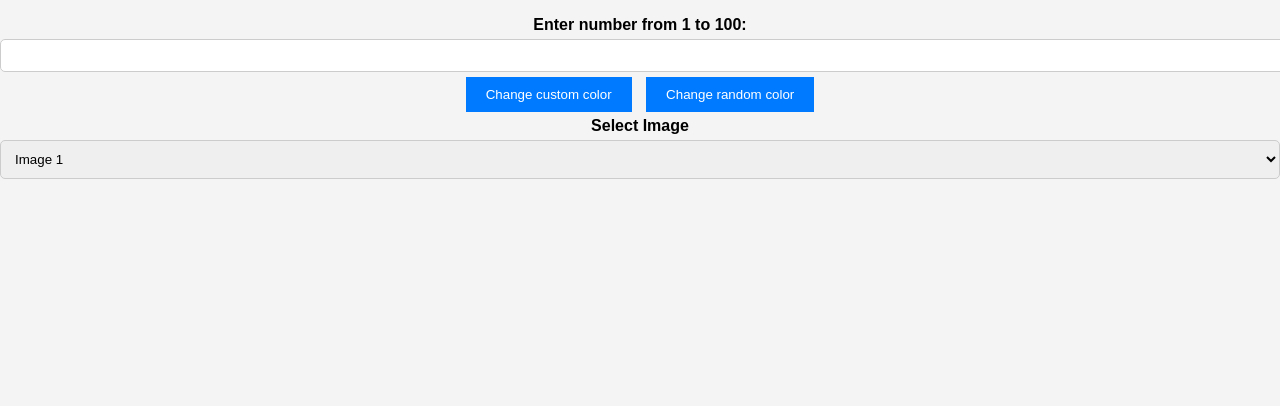
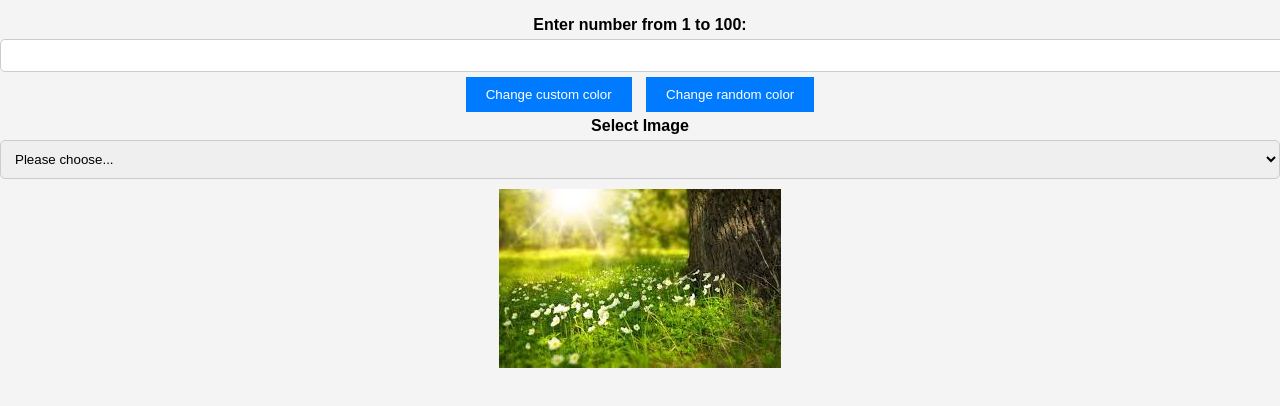
Before and after one commit to Ansh6359/JS-ASSIGN-2, a plain HTML site: page index.html in a window 1280 px wide. Drawn offline with Linux system fonts and the light colour scheme; files that its build step writes are made by us from their sources.

Commit message:
Update index.html

```diff
--- a/index.html
+++ b/index.html
@@ -4,7 +4,7 @@
     <meta charset="utf-8" />
     <meta name="viewport" content="width=device-width, initial-scale=1.0" />
     <title>Assignment 2 | COMP1073 Client-Side JavaScript</title>
-    <link rel="stylesheet" type="text/css" href="./css/style.css"> <!-- Link to an external CSS stylesheet -->
+    <link rel="stylesheet" type="text/css" href="./style.css"> <!-- Link to an external CSS stylesheet -->
 </head>
 <body>
     <div>
@@ -29,8 +29,8 @@
         </select> <!--  select element for image selection -->
     </div>
     <div>
-        <img id="images" src="./img/img1.jpg" alt=""> <!-- Image element with an initial image source -->
+        <img id="images" src="./img1.jpg" alt=""> <!-- Image element with an initial image source -->
     </div>
-    <script src="./js/scripts.js" defer></script>
+    <script src="./scripts.js" defer></script>
 </body>
 </html>
```
